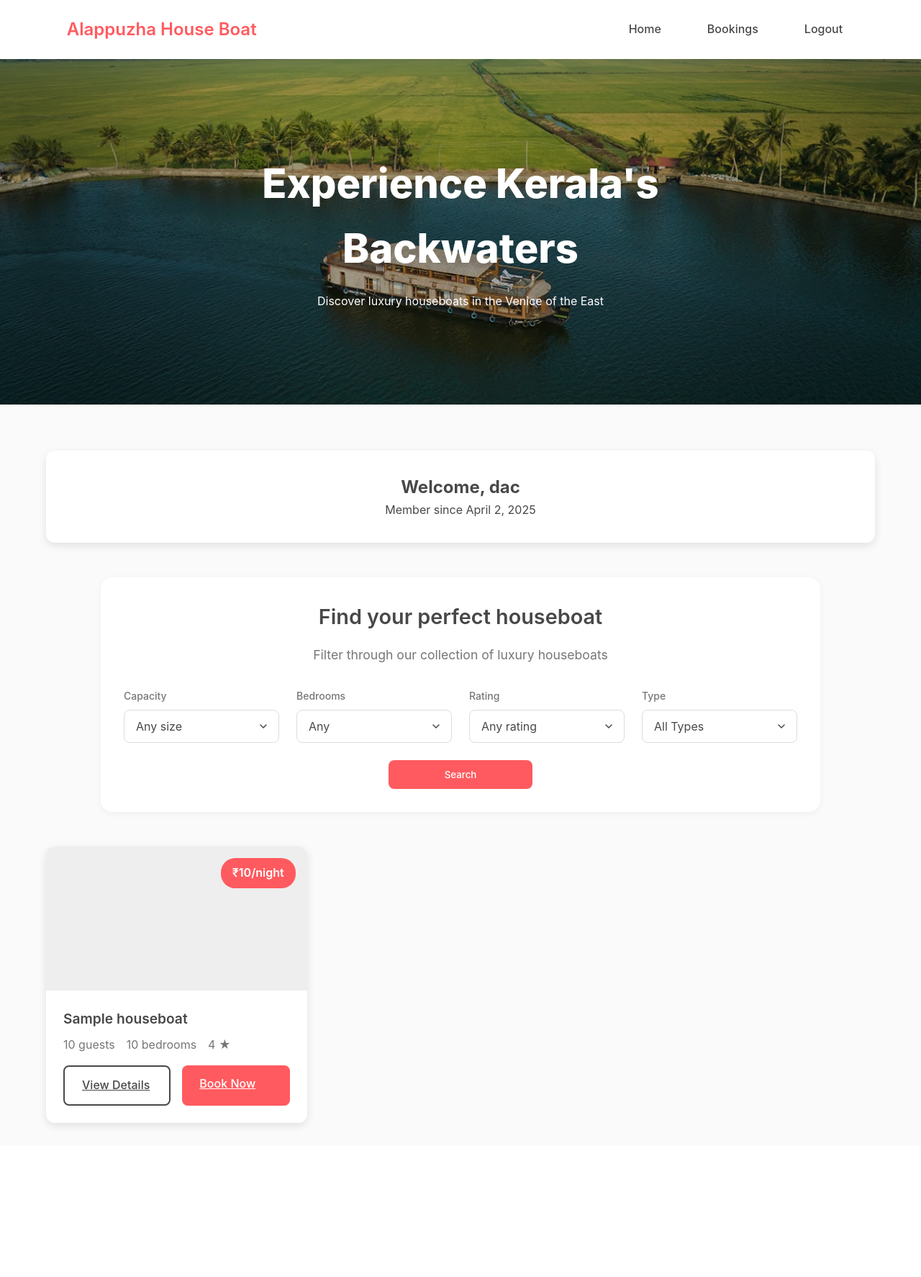
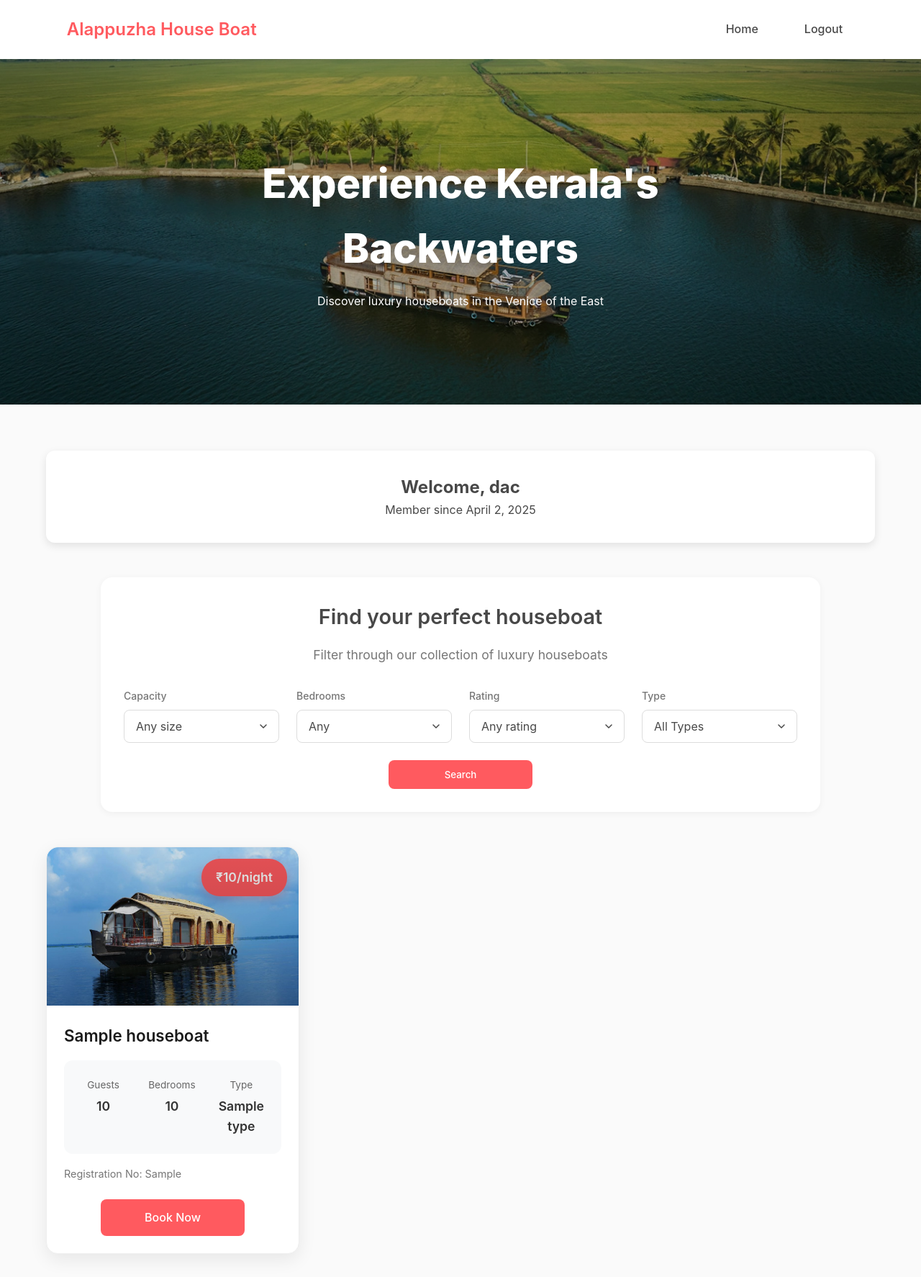
Before and after one commit to davidjustine1/Allapy, a Django app: template users/templates/users/home.html in a window 1280 px wide. Shown: the whole page at 72% size. Before the commit the page ends 1567 px from the top, so only its background shows below. Run offline with Django 4.2, Linux system fonts and the light colour scheme; a user stored in the database is signed in; the template is opened without the code that fills it: most values are stand-ins (such as "Sample title", 1, 10 or a date in 2020); parts of the project's set-up code (start-up, migrations or seed data) failed here and were passed over.

```diff
--- a/users/templates/users/base.html
+++ b/users/templates/users/base.html
@@ -127,7 +127,7 @@
             <div class="nav-links">
                 {% if user.is_authenticated %}
                     <a href="{% url 'home' %}">Home</a>
-                    <a href="#">Bookings</a>
+
 
                     <a href="{% url 'logout' %}">Logout</a>
                 {% else %}
--- a/users/templates/users/home.html
+++ b/users/templates/users/home.html
@@ -163,26 +163,63 @@
     .houseboat-grid {
         display: grid;
         grid-template-columns: repeat(auto-fill, minmax(350px, 1fr));
-        gap: 2rem;
+        gap: 3rem; /* Add more spacing between cards for better distinction */
         margin-top: 2rem;
     }
 
     .houseboat-card {
         background: white;
-        border-radius: 12px;
+        border-radius: 16px;
         overflow: hidden;
-        box-shadow: var(--shadow-soft);
-        transition: transform 0.2s;
+        box-shadow: 0 8px 24px rgba(0,0,0,0.08);
+        transition: all 0.3s ease;
+        border: 1px solid #eee; /* Add border */
+        position: relative;
     }
 
     .houseboat-card:hover {
-        transform: scale(1.02);
+        transform: translateY(-5px);
+        box-shadow: 0 12px 32px rgba(0,0,0,0.12);
+        border-color: var(--airbnb-red); /* Change border color on hover */
+    }
+
+    .houseboat-image-1 {
+        background-image: url('/static/houseboat1.jpg');
+    }
+
+    .houseboat-image-2 {
+        background-image: url('/static/Luxurious-Houseboat-600x390.jpg');
+    }
+
+    .houseboat-image-3 {
+        background-image: url('/static/Kettuvallams-Hoseboat-Kerala.jpg');
+    }
+
+    .houseboat-image-4 {
+        background-image: url('/static/houseboats_in_kottayam_2_438-56a3be175f9b58b7d0d39246.jpg');
+    }
+
+    .houseboat-image-5 {
+        background-image: url('/static/jpg.webp');
     }
 
     .houseboat-image {
-        height: 200px;
-        background: #eee;
+        height: 220px;
+        background-size: cover;
+        background-position: center;
         position: relative;
+        border-radius: 16px 16px 0 0;
+    }
+
+    .houseboat-image::after {
+        content: '';
+        position: absolute;
+        top: 0;
+        left: 0;
+        right: 0;
+        bottom: 0;
+        background: linear-gradient(to bottom, rgba(0,0,0,0.1), rgba(0,0,0,0.3));
+        border-radius: 16px 16px 0 0;
     }
 
     .houseboat-price {
@@ -191,9 +228,15 @@
         right: 1rem;
         background: var(--airbnb-red);
         color: white;
-        padding: 0.5rem 1rem;
-        border-radius: 20px;
+        padding: 0.75rem 1.25rem;
+        border-radius: 25px;
         font-weight: 600;
+        font-size: 1.1rem;
+        box-shadow: 0 4px 12px rgba(255,90,95,0.3);
+    }
+
+    .rating-badge {
+        display: none; /* Remove rating badge styles */
     }
 
     .houseboat-content {
@@ -201,23 +244,49 @@
     }
 
     .houseboat-title {
-        font-size: 1.2rem;
+        font-size: 1.4rem;
         font-weight: 600;
-        color: var(--text-dark);
-        margin-bottom: 0.5rem;
+        color: #1a1a1a;
+        margin-bottom: 0.75rem;
     }
 
     .houseboat-meta {
-        display: flex;
+        display: grid;
+        grid-template-columns: repeat(3, 1fr);
         gap: 1rem;
+        padding: 1rem;
+        background: #f8f9fa;
+        border-radius: 12px;
+        margin: 1rem 0;
+    }
+
+    .meta-item {
+        text-align: center;
+        padding: 0.5rem;
+    }
+
+    .meta-label {
+        font-size: 0.85rem;
+        color: #666;
+        margin-bottom: 0.25rem;
+    }
+
+    .meta-value {
+        font-size: 1.1rem;
+        color: #333;
+        font-weight: 600;
+    }
+
+    .kiv-info {
         color: var(--text-muted);
+        font-size: 0.9rem;
         margin-bottom: 1rem;
     }
 
     .btn-group {
-        display: grid;
-        grid-template-columns: 1fr 1fr;
-        gap: 1rem;
+        display: flex;
+        justify-content: center;
+        margin-top: 1.5rem;
     }
 
     .btn-outline {
@@ -229,6 +298,18 @@
     .btn-primary {
         background: var(--airbnb-red);
         color: white;
+        padding: 1rem 2.5rem;
+        border-radius: 12px;
+        font-weight: 600;
+        text-decoration: none;
+        transition: all 0.3s ease;
+        min-width: 200px;
+        text-align: center;
+    }
+
+    .btn-primary:hover {
+        background: #E00B41;
+        transform: translateY(-2px);
     }
 
     .btn {
@@ -308,18 +389,27 @@
     <div class="houseboat-grid">
         {% for houseboat in houseboats %}
         <div class="houseboat-card">
-            <div class="houseboat-image">
-                <div class="houseboat-price">₹{{ houseboat.price }}/night</div>
+            <div class="houseboat-image {% if forloop.counter|divisibleby:5 %}houseboat-image-5{% elif forloop.counter|divisibleby:4 %}houseboat-image-4{% elif forloop.counter|divisibleby:3 %}houseboat-image-3{% elif forloop.counter|divisibleby:2 %}houseboat-image-2{% else %}houseboat-image-1{% endif %}">
+                <div class="houseboat-price">₹{{ houseboat.price|floatformat:0 }}/night</div>
             </div>
             <div class="houseboat-content">
                 <h3 class="houseboat-title">{{ houseboat.name }}</h3>
                 <div class="houseboat-meta">
-                    <span>{{ houseboat.capacity }} guests</span>
-                    <span>{{ houseboat.bedrooms }} bedrooms</span>
-                    <span>{{ houseboat.rating }} ★</span>
+                    <div class="meta-item">
+                        <div class="meta-label">Guests</div>
+                        <div class="meta-value">{{ houseboat.capacity }}</div>
+                    </div>
+                    <div class="meta-item">
+                        <div class="meta-label">Bedrooms</div>
+                        <div class="meta-value">{{ houseboat.bedrooms }}</div>
+                    </div>
+                    <div class="meta-item">
+                        <div class="meta-label">Type</div>
+                        <div class="meta-value">{{ houseboat.type }}</div>
+                    </div>
                 </div>
+                <div class="kiv-info">Registration No: {{ houseboat.kiv_no }}</div>
                 <div class="btn-group">
-                    <a href="{% url 'houseboat_detail' houseboat_id=houseboat.id %}" class="btn btn-outline">View Details</a>
                     <a href="{% url 'houseboat_detail' houseboat_id=houseboat.id %}#booking" class="btn btn-primary">Book Now</a>
                 </div>
             </div>
--- a/users/templates/users/recommendations.html
+++ b/users/templates/users/recommendations.html
@@ -329,7 +329,6 @@
                             <div class="price-tag">₹{{ houseboat.price }}/night</div>
                             <div class="action-buttons">
                                 <a href="{% url 'houseboat_detail' houseboat_id=houseboat.id %}" class="btn btn-view">View Details</a>
-                                <a href="{% url 'houseboat_detail' houseboat_id=houseboat.id %}#booking" class="btn btn-book">Book Now</a>
                             </div>
                         </div>
                     </div>
```
Also changed, not shown: users/templates/users/houseboat_detail.html (+38 -13 lines), users/views.py (+23 -4 lines), db.sqlite3, users/static/Kettuvallams-Hoseboat-Kerala.jpg (added), users/static/Luxurious-Houseboat-600x390.jpg (added), users/static/houseboat1.jpg (added), users/static/houseboats_in_kottayam_2_438-56a3be175f9b58b7d0d39246.jpg (added), users/static/jpg.webp (added).
